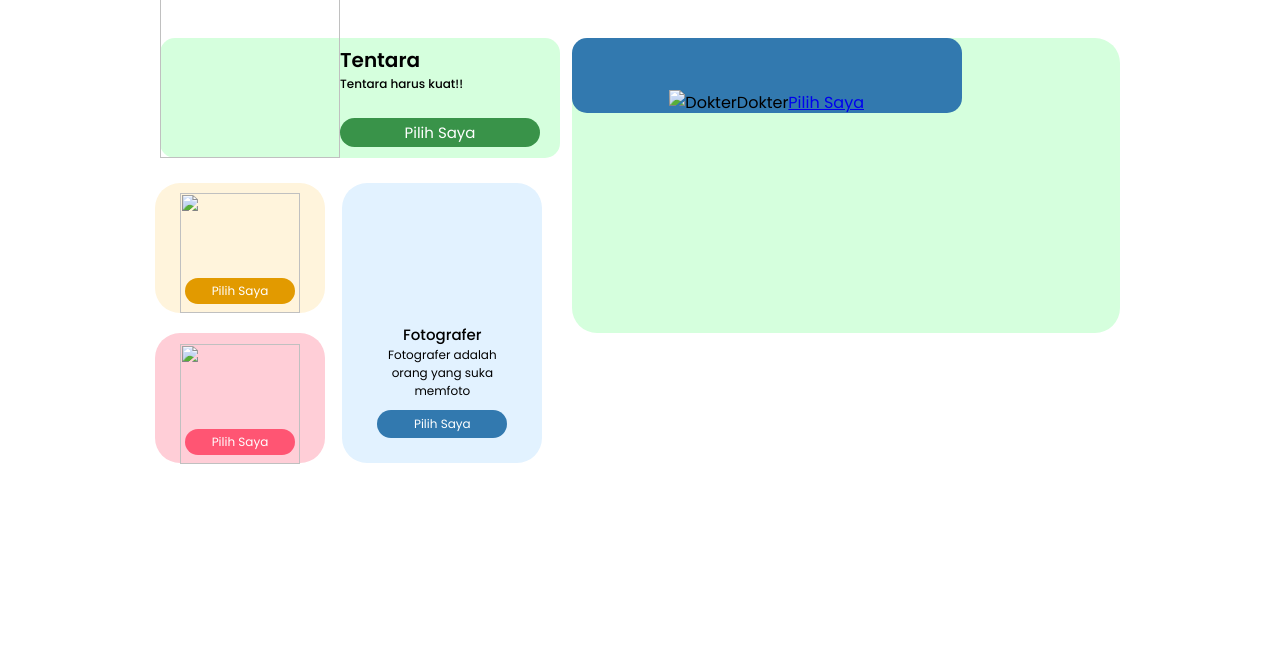
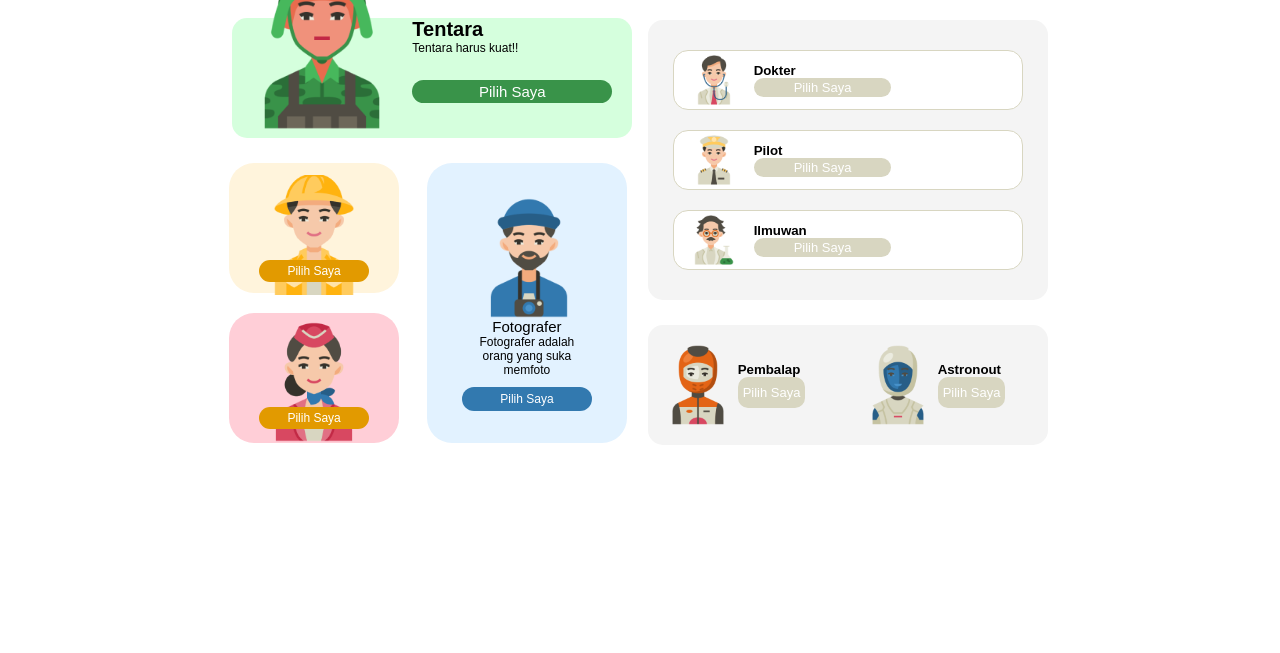
Before and after one commit to Rafijoee/Tugas-PWEBPR-A-1087, a plain HTML site: page index.html in a window 1280 px wide. Shown: the part 147-800 px from the top of the page. Drawn offline with Linux system fonts and the light colour scheme.

Commit message:
memperbarui

```diff
--- a/index.html
+++ b/index.html
@@ -5,71 +5,89 @@
     <meta name="viewport" content="width=device-width, initial-scale=1.0">
     <title>Slicing</title>
     <link rel="stylesheet" href="style.css">
+    <link href="https://fonts.googleapis.com/css2?family=Poppins:ital,wght@0,100;0,200;0,300;0,400;0,500;0,600;0,700;0,800;0,900;1,100;1,200;1,300;1,400;1,500;1,600;1,700;1,800;1,900&display=swap">
 </head>
 <body>
     <header>
-        <div class="nav-container">
+        <div class="navbar" style="text-decoration: none;">
             <a href="#">Tentang Kami</a>
             <a href="#">Beranda</a>
             <a href="#">Contact Us</a>
         </div>
     </header>
     <main>
-        <h1 class="title">Pilih Profesi Anda</h1>
-        <div class="main-container">
+        <h1 class="Judul">Pilih Profesi Anda</h1>
+        <div class="container">
             <div class="first-container">
                 <div class="tentara">
-                    <img src="./resource/tentara.png" alt="">
+                    <img src="./resource/tentara.png" alt="Tentara" style="width: 180px; height: 180px;">
                     <div class="layout-tentara">
-                        <h5>Tentara</h5>
+                        <h5 style="font-size: 20px;">Tentara</h5>
                         <p>Tentara harus kuat!!</p>
-                        <a href="">Pilih Saya</a>
+                        <a href="#">Pilih Saya</a>
                     </div>
                     <div class="bg-tentara"></div>
                 </div>
-                <div class="other-first">
-                    <div class="other-second">
+                <div class="kiri-bawah">
+                    <div class="kiri">
                         <div class="tukang">
-                            <img src="./resource/tukang.png" alt="">
-                            <a href="">Pilih Saya</a>
-                            <div class="bg-tukang"></div>
+                            <img style="height: 120px;" src="./resource/tukang.png" alt="">
+                            <a class="kiri-a" href="#">Pilih Saya</a>
+                            <div class="bg-tukang bg-kiri-bawah">   </div>
                         </div>
                         <div class="pramugari">
-                            <img src="./resource/pramugari.png" alt="">
-                            <a href="">Pilih Saya</a>
-                            <div class="bg-pramugari"></div>
+                            <img style="height: 120px;" src="./resource/pramugari.png" alt="">
+                            <a class="kiri-a" href="#">Pilih Saya</a>
+                            <div class="bg-pramugari bg-kiri-bawah"></div>
                         </div>
                     </div>
                     <div class="fotografer">
                         <img src="./resource/fotografer.png" alt="">
                         <h5>Fotografer</h5>
                         <p>Fotografer adalah orang yang suka memfoto</p>
-                        <a href="">Pilih Saya</a>
+                        <a href="#">Pilih Saya</a>
                         <div class="bg-fotografer"></div>
                     </div>
                 </div>
             </div>
             <div class="second-container">
                 <div class="sub-container1">
-                    <div class="dokter">
-                        <img src="./resource/dokter.png" alt="Dokter">
-                        <p>Dokter</p>
-                        <a href="#">Pilih Saya</a>
-                        <div class="bg-dokter"></div>
+                    <div class="dokter isi-container-1">
+                        <img class="atas-kanan-img" src="./resource/dokter.png" alt="">
+                        <div class="text-sub-container1">
+                            <h5 class="h5-container1">Dokter</h5>
+                            <a class="atas-kanan-a" href="#">Pilih Saya</a>
+                        </div>
                     </div>
-                    <div class="pilot">
-
+                    <div class="pilot isi-container-1">
+                        <img class="atas-kanan-img" src="./resource/pilot.png" alt="">
+                        <div class="text-sub-container1">
+                            <h5 class="h5-container1">Pilot</h5>
+                            <a class="atas-kanan-a" href="#">Pilih Saya</a>
+                        </div>
                     </div>
-                    <div class="ilmuan">
-
+                    <div class="ilmuan isi-container-1">
+                        <img class="atas-kanan-img" src="./resource/ilmuwan.png" alt="">
+                        <div class="text-sub-container1">
+                            <h5 class="h5-container1">Ilmuwan</h5>
+                            <a class="atas-kanan-a" href="#">Pilih Saya</a>
+                        </div>
                     </div>
                 </div>
                 <div class="sub-container2">
-                    <div class="pembalap">
-
+                    <div class="pembalap isi-container-2">
+                        <img src="./resource/pembalap.png" alt="" style="height: 80px;">
+                        <div class="text-container2">
+                            <h5>Pembalap</h5>
+                            <a href="#">Pilih Saya</a>
+                        </div>
                     </div>
-                    <div class="astronout">
-
+                    <div class="astronout isi-container-2">
+                        <img class="" style="height: 80px;" src="./resource/astronout.png" alt="">
+                        <div class="text-container2">
+                            <h5>Astronout</h5>
+                            <a href="#">Pilih Saya</a>
+                        </div>
                     </div>
                 </div>
             </div>
--- a/style.css
+++ b/style.css
@@ -1,5 +1,3 @@
-@import url('https://fonts.googleapis.com/css2?family=Poppins:ital,wght@0,100;0,200;0,300;0,400;0,500;0,600;0,700;0,800;0,900;1,100;1,200;1,300;1,400;1,500;1,600;1,700;1,800;1,900&display=swap');
-
 *,
 *::before,
 *::after{
@@ -8,15 +6,9 @@
     box-sizing: border-box;
     font-family: 'Poppins', sans-serif;
 }
-
-body, html{
-    display: flex;
-    flex-direction: column;
-    height: 100vh;
-}
-
-header .nav-container{
-    width: 100vw;
+/* Navar */
+.navbar{
+    width: 100%;
     background-color: #D9D9D9;
     height: 50px;
     display: flex;
@@ -25,13 +17,12 @@ header .nav-container{
     gap: 40px;
     transition: all 0.3s ease-in-out;
 }
-
-header .nav-container a{
+.navbar a{
     text-decoration: none;
     color: black;
     font-weight: 500;
 }
-
+/* Batas Navbar */
 main{
     display: flex;
     justify-content: center;
@@ -41,53 +32,42 @@ main{
     transition: all 0.3s ease-in-out;
 }
 
-main .title{
+.judul{
     font-size: 30px;
     font-weight: 700;
     line-height: 60px;
 }
 
-.main-container {
-    width: 75%;
+.container {
+    width: 1280px;
+    height: auto;
     display: flex;
     flex-direction: row;
+    margin-top: -20px;
+    gap: 20px;
+    justify-content: center;
 }
-
-.main-container .first-container{
+.first-container{
     display: flex;
     flex-direction: column;
 }
-
-.main-container .first-container .tentara{
+/* Tentara */
+.tentara{
     display: flex;
     flex-direction: row;
     align-items: center;
 }
-
-.main-container .first-container .tentara img{
-    height: 180px;
-    width: 180px;
-    margin-top: -15px;
-}
-
-.main-container .first-container .tentara .layout-tentara{
+.layout-tentara{
     display: flex;
     flex-direction: column;
     margin-top: 20px;
 }
-
-.main-container .first-container .tentara .layout-tentara h5{
-    font-size: 20px;
-    font-weight: 600;
-}
-
-.main-container .first-container .tentara .layout-tentara p{
+.layout-tentara p{
     font-size: 12px;
     font-weight: 500;
     margin-bottom: 25px;
 }
-
-.main-container .first-container .tentara .layout-tentara a{
+.layout-tentara a{
     text-decoration: none;
     color: white;
     font-size: 15px;
@@ -99,30 +79,26 @@ main .title{
     border-radius: 25px;
     margin-bottom: -20px;
 }
-
-.main-container .first-container .tentara .bg-tentara{
+.bg-tentara{
     height: 120px;
     width: 400px;
     background-color: #D5FFDD;
     position: absolute;
     z-index: -1;
-    top: 185px;
+    top: 165px;
     border-radius: 15px;
 }
 
-.main-container .first-container .other-first{
+.kiri-bawah{
     display: flex;
     flex-direction: row;
     margin-top: 20px;
 }
-
-.main-container .first-container .other-first .other-second{
+/* Kiri bawah */
+.kiri{
     display: flex;
     flex-direction: column;
     margin-left: 90px;
-}
-
-.main-container .first-container .other-first .other-second .tukang{
     display: flex;
     flex-direction: column;
     justify-content: center;
@@ -130,15 +106,19 @@ main .title{
     margin-bottom: 20px;
     margin-top: 10px;
 }
-
-.main-container .first-container .other-first .other-second .tukang img{
-    height: 120px;
-    width: 120px;
+.tukang{
+    display: flex;
+    flex-direction: column;
+    justify-content: center;
+    align-items: center;
+    margin-bottom: 20px;
+    margin-top: 10px;
+}
+.tukang img{
     margin-top: 5px;
     margin-left : -70px;
 }
-
-.main-container .first-container .other-first .other-second .tukang a{
+.kiri-a{
     text-decoration: none;
     color: white;
     font-size: 12px;
@@ -147,23 +127,27 @@ main .title{
     width: 110px;
     background-color: #E29A00;
     text-align: center;
+}
+.tukang a{
     border-radius: 25px;
     margin-left : -70px;
     margin-top: -35px;
 }
-
-.main-container .first-container .other-first .other-second .tukang .bg-tukang{
+.bg-tukang{
     background-color: #FFF4DC;
     margin-left : -70px;
+    top: 310px;
+}
+.bg-kiri-bawah{
     height: 130px;
     width: 170px;
     position: absolute;
-    top: 330px;
     z-index: -1;
     border-radius: 25px;
 }
-
-.main-container .first-container .other-first .other-second .pramugari{
+/* Batas Tukang */
+/* Pramugari */
+.pramugari{
     display: flex;
     flex-direction: column;
     justify-content: center;
@@ -171,37 +155,21 @@ main .title{
     margin-top: 10px;
     margin-left: -70px;
 }
+.pramugari img{
 
-.main-container .first-container .other-first .other-second .pramugari img{
-    height: 120px;
-    width: 120px;
     margin-top: 10px;
 }
-
-.main-container .first-container .other-first .other-second .pramugari a{
-    text-decoration: none;
-    color: white;
-    font-size: 12px;
-    font-weight: 400;
-    padding: 4px;
-    width: 110px;
-    background-color: #FF5573;
-    text-align: center;
+.pramugari a{
     border-radius: 25px;
     margin-top: -35px;
 }
-
-.main-container .first-container .other-first .other-second .pramugari .bg-pramugari{
+.bg-pramugari{
     background-color: #FFCED7;
-    height: 130px;
-    width: 170px;
-    position: absolute;
-    top: 480px;
-    z-index: -1;
-    border-radius: 25px;
+    top: 460px;
 }
-
-.main-container .first-container .other-first .fotografer{
+/* Batas Pramugari */
+/* Fotografer */
+.fotografer{
     display: flex;
     flex-direction: column;
     justify-content: center;
@@ -212,26 +180,24 @@ main .title{
     margin-top: -10px;
 }
 
-.main-container .first-container .other-first .fotografer img{
+/* Fotografer */
+.fotografer img{
     height: 120px;
     margin-left: 35px;
 }
-
-.main-container .first-container .other-first .fotografer h5{
+.fotografer h5{
     font-size: 15px;
     font-weight: 500;
     margin-left: 30px;
 }
-
-.main-container .first-container .other-first .fotografer p{
+.fotografer p{
     font-size: 12px;
     text-align: center;
     width: 70%;
     margin-left: 30px;
     margin-bottom: 10px;
 }
-
-.main-container .first-container .other-first .fotografer a{
+.fotografer a{
     text-decoration: none;
     color: white;
     font-size: 12px;
@@ -243,52 +209,97 @@ main .title{
     border-radius: 25px;
     margin-left: 30px;
 }
-
-.main-container .first-container .other-first .fotografer .bg-fotografer{
+.bg-fotografer{
     background-color: #E2F2FF;
     height: 280px;
     width: 200px;
     position: absolute;
-    top: 330px;
+    top: 310px;
     z-index: -1;
     border-radius: 25px;
     margin-left: 30px;
 }
-
-.second-container {
-    width: 649px;
-    height: 295px;
-    gap: 10px;
-    background-color: #D5FFDD;
+/* Batas Fotografer */
+/* Kanan Atas */
+.second-container{
     margin-top: 45px;
+    display: flex;
+    flex-direction: column;
+    justify-content: center;
+    align-items: center;
+    gap: 25px;
+    margin-left: -60px;
+    padding-top: 20px;
+}
+.sub-container1{
+    height: 280px;
+    background-color: #F4F4F4;
+    width: 400px;
+    border-radius: 15px;
+    display: flex;
+    justify-content: center;
+    align-items: center;
+    flex-direction: column;
+    gap: 20px;
+}
+.isi-container-1{
+    height: 60px;
+    width: 350px;
+    background-color: #FFFFFF;
+    border-radius: 15px;
+    border: 1px solid #D8D6C1;
+    display: flex;
+    flex-direction: row;
+    align-items: center;
+    padding: 15px;
+}
+.sub-container1 img{
+    height: 50px;
+}
+.text-sub-container1{
+    padding-left: 15px;
+}
+.sub-container1 a{
+    text-decoration: none;
+    font-size: 13px;
+    background-color: #D8D6C1;
+    padding: 2px 40px;
     border-radius: 25px;
+    color: white;
 }
-
-.dokter {
-    padding-top: 10%;
+/* Batas Kanan Atas */
+.sub-container2{
+    height: 120px;
+    background-color: #F4F4F4;
+    width: 400px;
     border-radius: 15px;
-    width: 390px;
-    height: 75px;
+    display: flex;
+    justify-content: center;
+    align-items: center;
+    flex-direction: row;
+    gap: 20px;
+}
+.isi-container-2{
+    height: 80px;
+    width: 180px;
+    border-radius: 15px;
     display: flex;
     align-items: center;
-    justify-content: center;
-    z-index: 1;
-    /* background-position-x: center;
-    background-position-y: center; */
-    background-color: #3279AF;
+    flex-direction: row;
+}
+.text-container2{
+    display: flex;
+    flex-direction: column;
+}
+.sub-container2 a{
+    text-decoration: none;
+    font-size: 13px;
+    text-align: center;
+    background-color: #D8D6C1;
+    padding: 8px 5px 8px 5px;
+    border-radius: 10px;
+    color: white;
+}
+@media screen and (min-width: 425px) and (max-width: 1280px) {
 
 }
-
-
-/* .dokter a{
-    text-decoration: none;
-    color: white;
-    font-size: 15px;
-    font-weight: 400;
-    padding: 3px;
-    background-color: #399349;
-    width: 200px;
-    text-align: center;
-    border-radius: 25px;
-    margin-bottom: -20px;
-} */
```
Also changed, not shown: resource/astronout.png (added), resource/dokter.png (added), resource/fotografer.png (added), resource/ilmuwan.png (added), resource/pembalap.png (added), resource/pilot.png (added), resource/pramugari.png (added), resource/tentara.png (added), resource/tukang.png (added).
